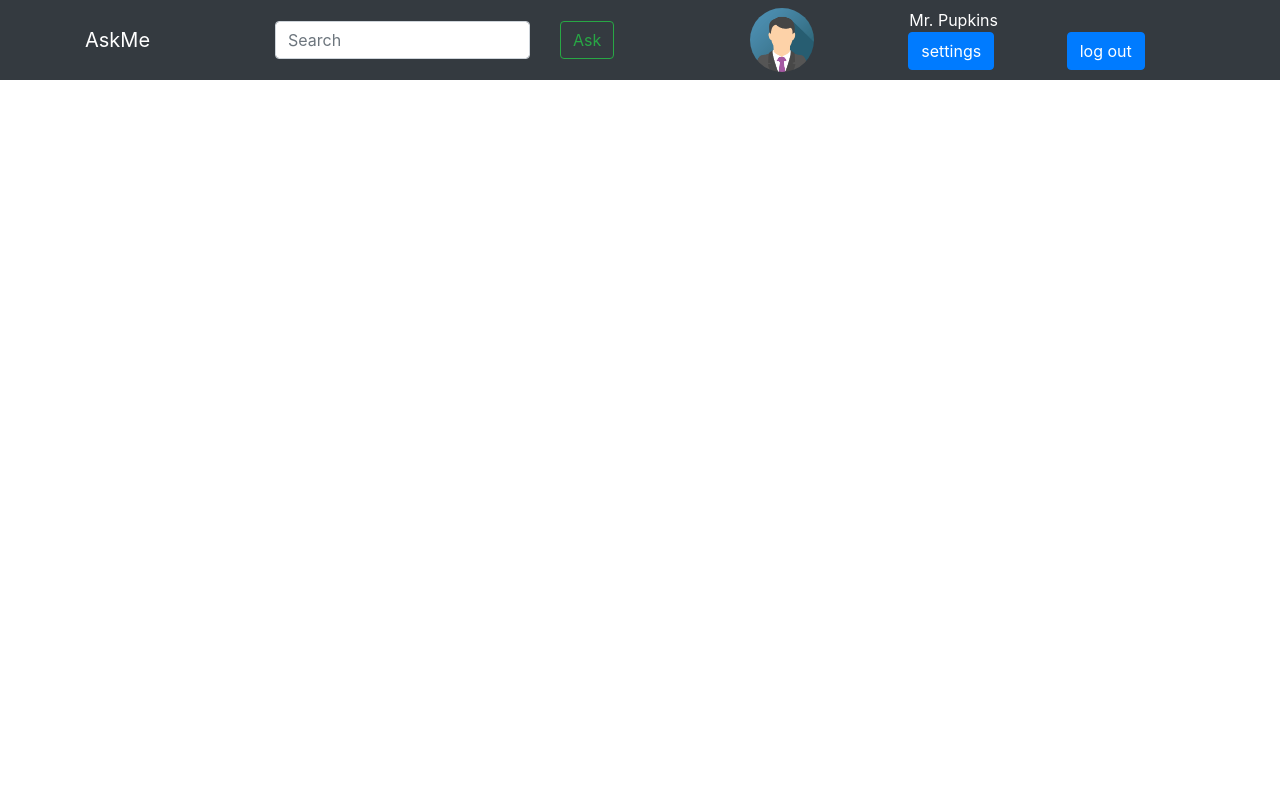
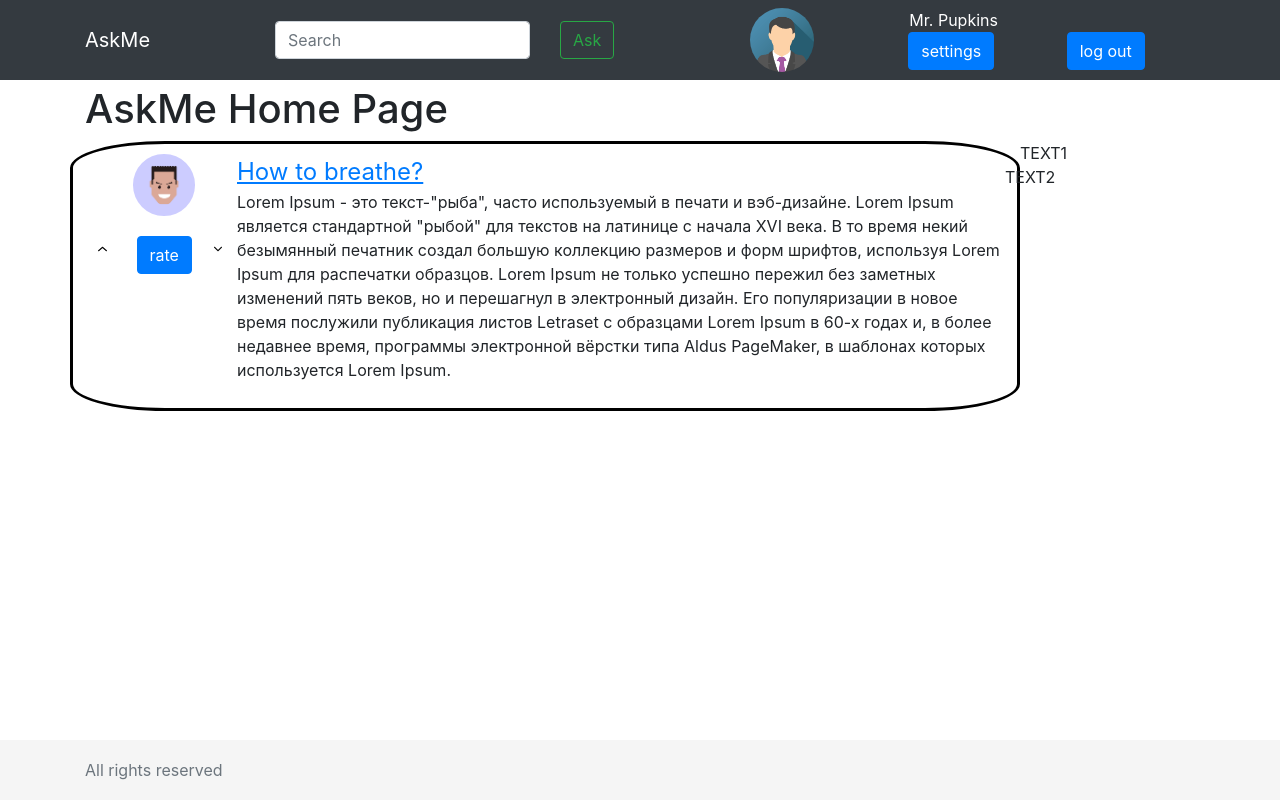
Before and after one commit to wonderf00l/web-park-vk-education, a Django app: page / in a window 1280 px wide. Run offline with Django 4.2, Linux system fonts and the light colour scheme; some libraries are stand-ins or nearby versions.

Commit message:
almost done questions

```diff
--- a/askme_zubkov/askme/static/askme/css/additional.css
+++ b/askme_zubkov/askme/static/askme/css/additional.css
@@ -3,6 +3,8 @@
 html {
     position: relative;
     min-height: 100%;
+    font-style: normal;
+    font-family: Arial, Helvetica, sans-serif;
   }
   body {
     /* Margin bottom by footer height */
--- a/askme_zubkov/askme/static/askme/css/my.css
+++ b/askme_zubkov/askme/static/askme/css/my.css
@@ -7,3 +7,49 @@
     padding: 0px 16px;
     color: white;
 }
+
+.main_page_title {
+    margin-top: 25px;
+}
+
+.rating_counter {
+    width: 50%;
+    /* block-size: fit-content; */
+}
+
+.avatar {
+    width: 40%;
+    border-radius: 50%;
+    margin-left:50px;
+    margin-bottom: 20px;
+}
+
+.arrow {
+    width: 100%;
+}
+
+.btn btn-primary {
+    width: 100%;
+}
+
+#question_item {
+    /* border-block: solid;
+    box-sizing: border-box;
+    /* border-style: solid; */
+    padding: 10px;
+    border: 3px solid black;
+    border-radius: 10%;
+}
+
+.question_name {
+    text-decoration: underline;
+    font-size: 1.5rem;
+}
+
+/* .questions {
+    margin-top: 40px;
+} */
+
+/* .container main {
+    margin-top: 50px;
+} */
--- a/askme_zubkov/askme/templates/askme/base.html
+++ b/askme_zubkov/askme/templates/askme/base.html
@@ -13,7 +13,7 @@
     <!-- Bootstrap core CSS -->
     <link href="{% static 'askme/css/bootstrap.css' %}" rel="stylesheet">
     <!-- Custom styles for this template -->
-    <link href="{% static 'askme/css/additonal.css' %}" rel="stylesheet">
+    <link href="{% static 'askme/css/additional.css' %}" rel="stylesheet">
 
     <link href="{% static 'askme/css/my.css' %}" rel="stylesheet">
   </head>
--- a/askme_zubkov/askme/templates/askme/home.html
+++ b/askme_zubkov/askme/templates/askme/home.html
@@ -1,5 +1,21 @@
 {% extends 'askme/base.html' %}
 
 {% block content %}
-    <h1>AskMe Home Page</h1>
+
+    <h1 class="main_page_title">AskMe Home Page</h1>
+
+    <div class="row">
+        <div class="col-10">
+            {% include "askme/question.html" %}
+        </div>
+        <div class="col-2">
+            <div class="row">
+                <div>TEXT1<div>
+            </div>
+            <div class="row">
+                <div>TEXT2<div>
+            </div>
+        </div>
+    </div>
+
 {% endblock content %}
--- /dev/null
+++ b/askme_zubkov/askme/templates/askme/question.html
@@ -0,0 +1,29 @@
+{% load static %}
+
+<div class="row" id="question_item">
+    <div class="col-2">
+        <div class="row">
+            <img class="avatar" src="{% static 'askme/img/avatar.png' %}">
+        </div>
+        <div class="row">
+            {% comment %} {% include "askme/rating_counter.html" %} {% endcomment %}
+            <div class="col-3">
+                <img class="arrow" src="{% static 'askme/img/arrow_top.png' %}">
+            </div>
+            <div class="col-6">
+                <button type="button" class="btn btn-primary">rate</button>
+            </div>
+            <div class="col-3">
+                <img class="arrow" src="{% static 'askme/img/arrow_bottom.png' %}">
+            </div>
+        </div>
+    </div>
+    <div class="col-10">
+        <div class="row">
+            <a href="#" class="question_name">How to breathe?</a>
+        </div>
+        <div class="row">
+            <p>Lorem Ipsum - это текст-"рыба", часто используемый в печати и вэб-дизайне. Lorem Ipsum является стандартной "рыбой" для текстов на латинице с начала XVI века. В то время некий безымянный печатник создал большую коллекцию размеров и форм шрифтов, используя Lorem Ipsum для распечатки образцов. Lorem Ipsum не только успешно пережил без заметных изменений пять веков, но и перешагнул в электронный дизайн. Его популяризации в новое время послужили публикация листов Letraset с образцами Lorem Ipsum в 60-х годах и, в более недавнее время, программы электронной вёрстки типа Aldus PageMaker, в шаблонах которых используется Lorem Ipsum.</p>
+        </div>
+    </div>
+</div>
--- a/askme_zubkov/askme/views.py
+++ b/askme_zubkov/askme/views.py
@@ -14,7 +14,8 @@ def homepage(request):
         "title" : "AskMe",
         "is_authorized" : True,
         "user_nickname" : "Mr. Pupkins",
-        "profile_icon_url" : "askme/img/profile.png"
+        "profile_icon_url" : "askme/img/profile.png",
+        "avatar" : "askme/img/avatar.png"
     }
     return render(request, 'askme/home.html', context=context) # django finds templates in 'templates' folder, therefore set path from this folder
 
```
Also changed, not shown: askme_zubkov/askme/templates/askme/rating_counter.html (added, +14 -0 lines), askme_zubkov/askme/static/askme/img/arrow_bottom.png (added), askme_zubkov/askme/static/askme/img/arrow_top.png (added), askme_zubkov/askme/static/askme/img/avatar.png (added).
